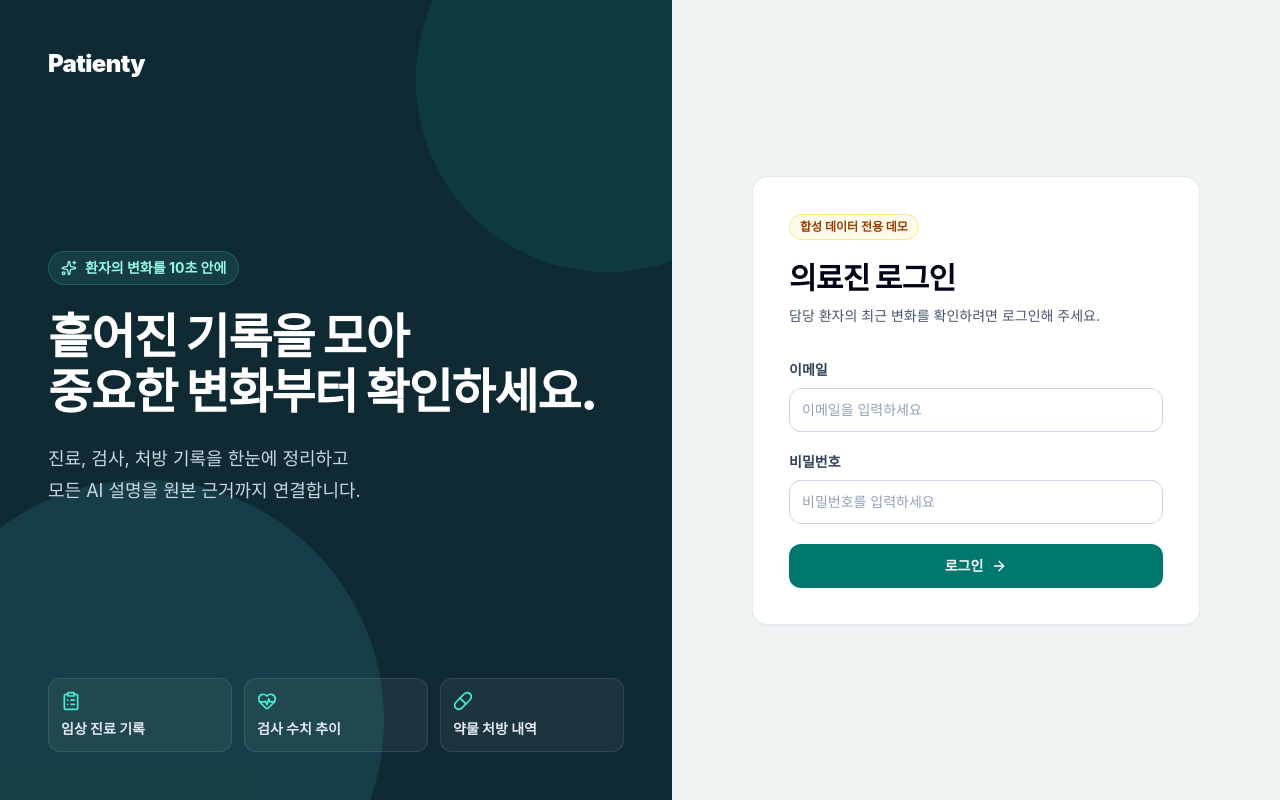
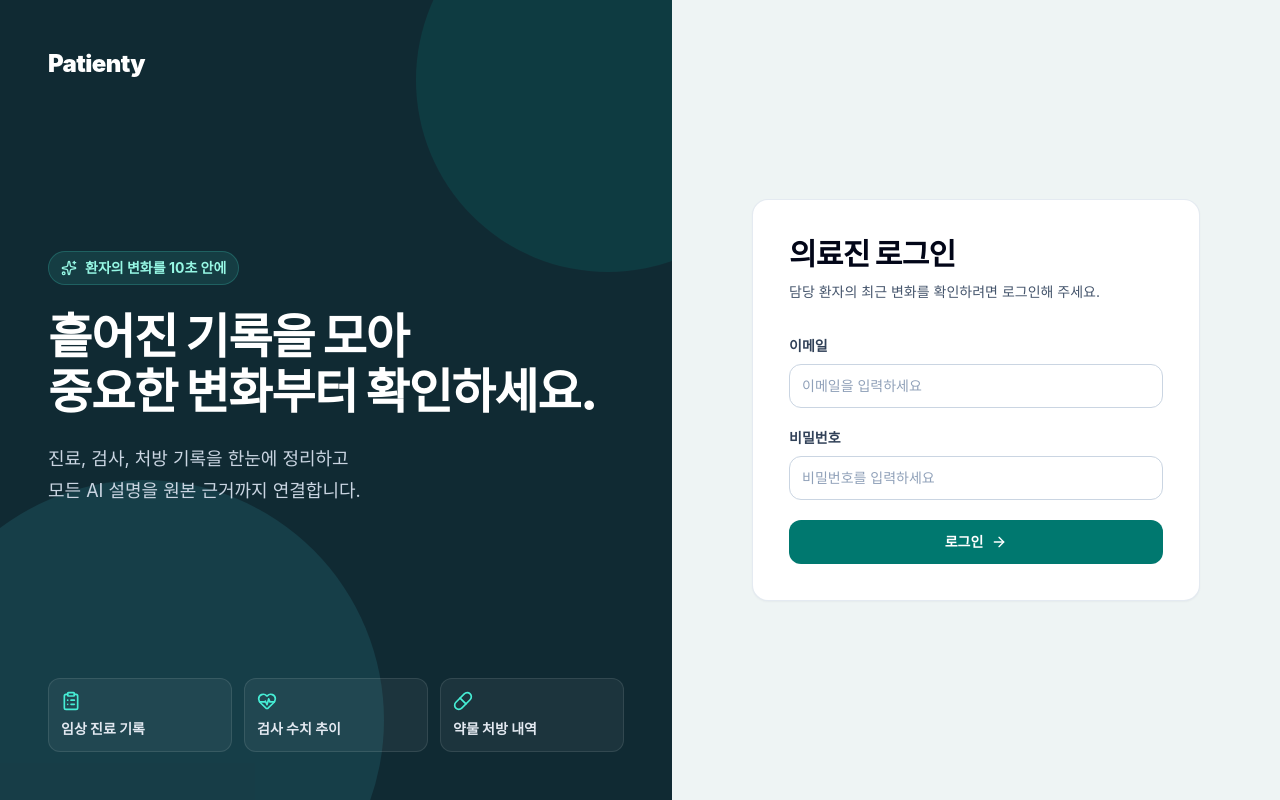
Before and after one commit to myagmb28Dev/Patienty, a Next.js app in the folder frontend/: page /login in a window 1280 px wide. Built offline with nearby package versions, Linux system fonts and the light colour scheme; no server answers.

Commit message:
feat: remove synthetic demo badge from login page

```diff
--- a/frontend/src/app/login/page.tsx
+++ b/frontend/src/app/login/page.tsx
@@ -163,10 +163,7 @@ export default function LoginPage() {
             <p className="text-2xl font-black text-slate-900">Patienty</p>
           </div>
           <div className="card p-6 sm:p-9">
-            <span className="badge border-amber-200 bg-amber-50 text-amber-800">
-              합성 데이터 전용 데모
-            </span>
-            <h2 className="mt-5 text-3xl font-black tracking-tight text-slate-950">
+            <h2 className="text-3xl font-black tracking-tight text-slate-950">
               의료진 로그인
             </h2>
             <p className="mt-2 text-sm leading-6 text-slate-600">
```
